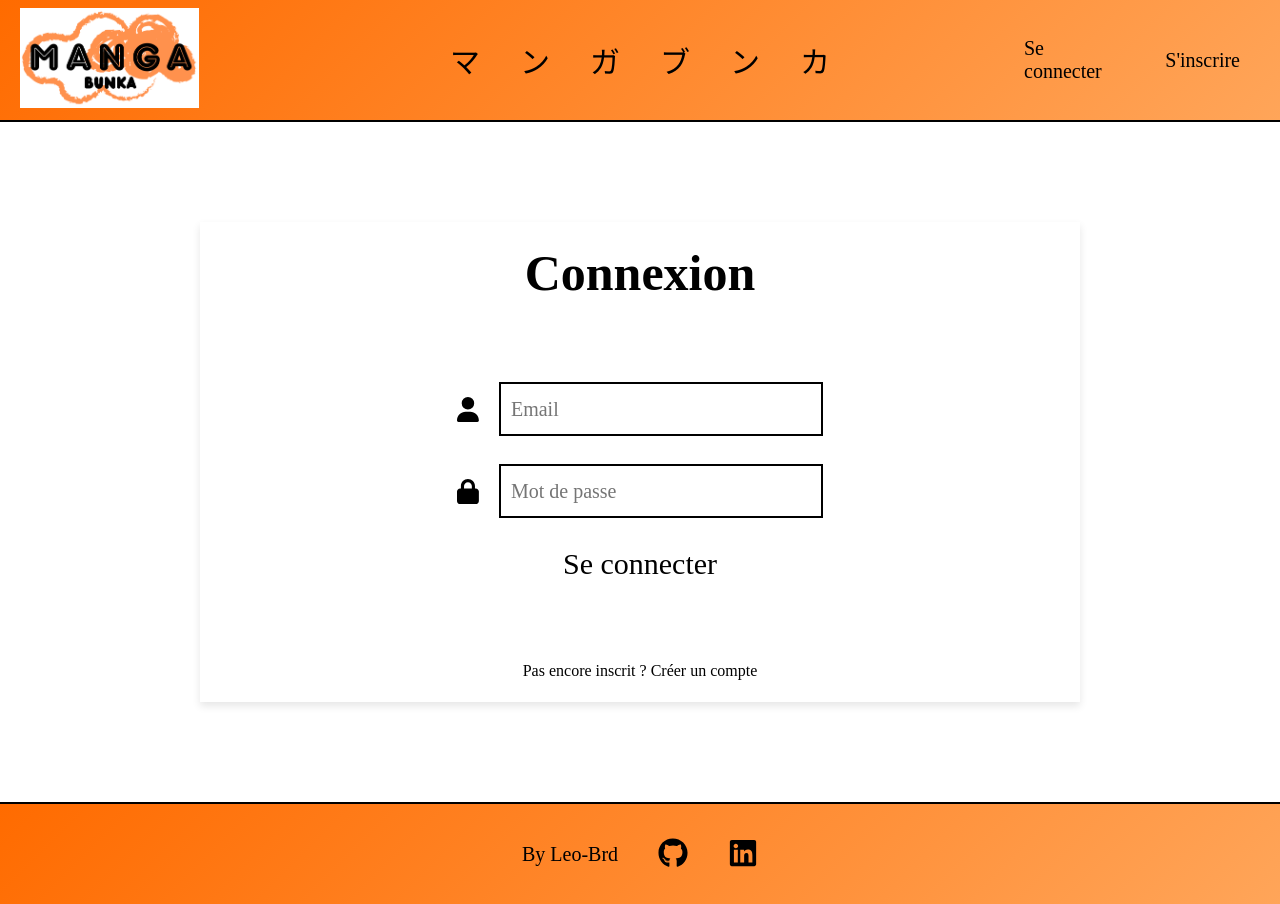
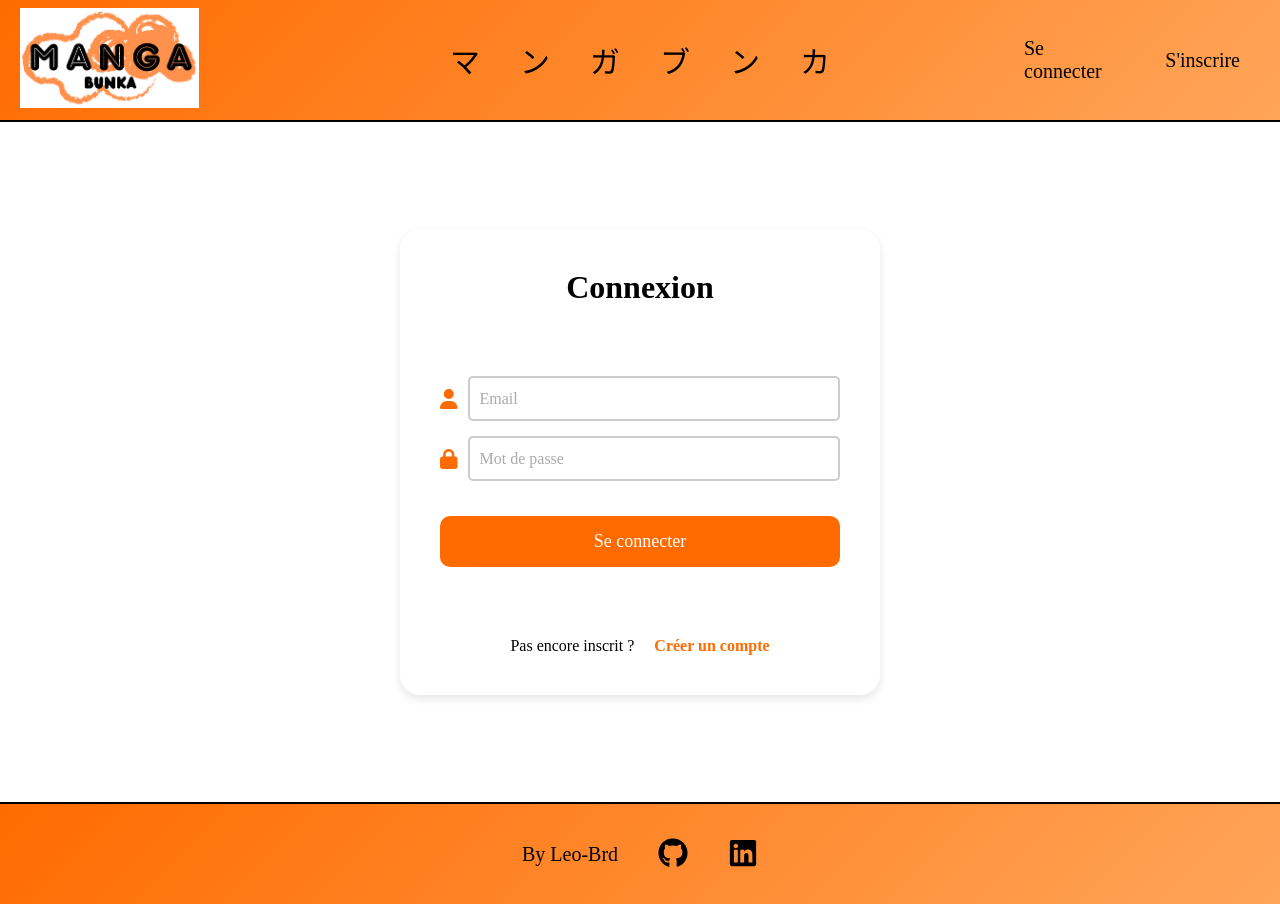
Before and after one commit to Leo-Brd/MangaBunka, a React (Vite) app in the folder frontend/: page /login in a window 1280 px wide. Built offline with nearby package versions, Linux system fonts and the light colour scheme; a web font is replaced by a local one.

Commit message:
Login page v2

```diff
--- a/frontend/src/pages/login/login.scss
+++ b/frontend/src/pages/login/login.scss
@@ -13,68 +13,79 @@
         align-items: center;
         justify-content: center;
         box-shadow: 0 4px 8px rgba(0, 0, 0, 0.1);
-        gap: 80px;
+        padding: 40px;
+        gap: 60px;
         width: 100%;
-        height: 100%;
+        max-width: 400px;
+        border-radius: 20px;
 
         h1 {
-            font-size: 50px;
+            font-size: 32px;
+            margin-bottom: 10px;
         }
 
         form {
             display: flex;
             flex-direction: column;
-            justify-content: space-between;
-            height: 200px;
+            gap: 15px;
+            width: 100%;
 
             .input-group {
                 display: flex;
-                width: 100%;
-                gap: 20px;
                 align-items: center;
+                gap: 10px;
 
                 svg {
-                    font-size: 25px;
+                    font-size: 20px;
+                    color: #FF6B00;
                 }
 
                 input {
-                    border: 2px solid black;
-                    height: 40px;
-                    width: 300px;
-                    font-size: 20px;
-                    padding: 5px 10px;
+                    width: 100%;
+                    padding: 10px;
+                    border: 2px solid #ccc;
+                    border-radius: 5px;
+                    font-size: 18px;
 
                     &:focus {
                         outline: none;
-
-                        ::placeholder {
-                            color: transparent;
-                        }
+                        border-color: #FF6B00;
                     }
 
-                    ::placeholder {
-                        font-size: 20px;
-                    }
-
-                    ::content {
-                        font-size: 20px;
+                    &::placeholder {
+                        font-size: 16px;
+                        color: #aaa;
                     }
                 }
             }
 
             .Login__button {
-                font-size: 30px;
-                transition: transform 0.3s ease;
+                background-color: #FF6B00;
+                color: white;
+                border: none;
+                padding: 15px;
+                font-size: 18px;
+                border-radius: 10px;
+                transition: transform 0.3s ease, background-color 0.3s;
+                margin-top: 20px;
 
                 &:hover {
-                    transform: scale(1.1);
+                    transform: scale(1.05);
+                    background-color: #e65c00;
                 }
             }
         }
 
         .Login__signupLink {
 
+            display: flex;
+            gap: 20px;
+            margin-top: 10px;
+
             a {
+                color: #FF6B00;
+                font-weight: bold;
+
                 &:hover {
                     text-decoration: underline;
                 }
```
